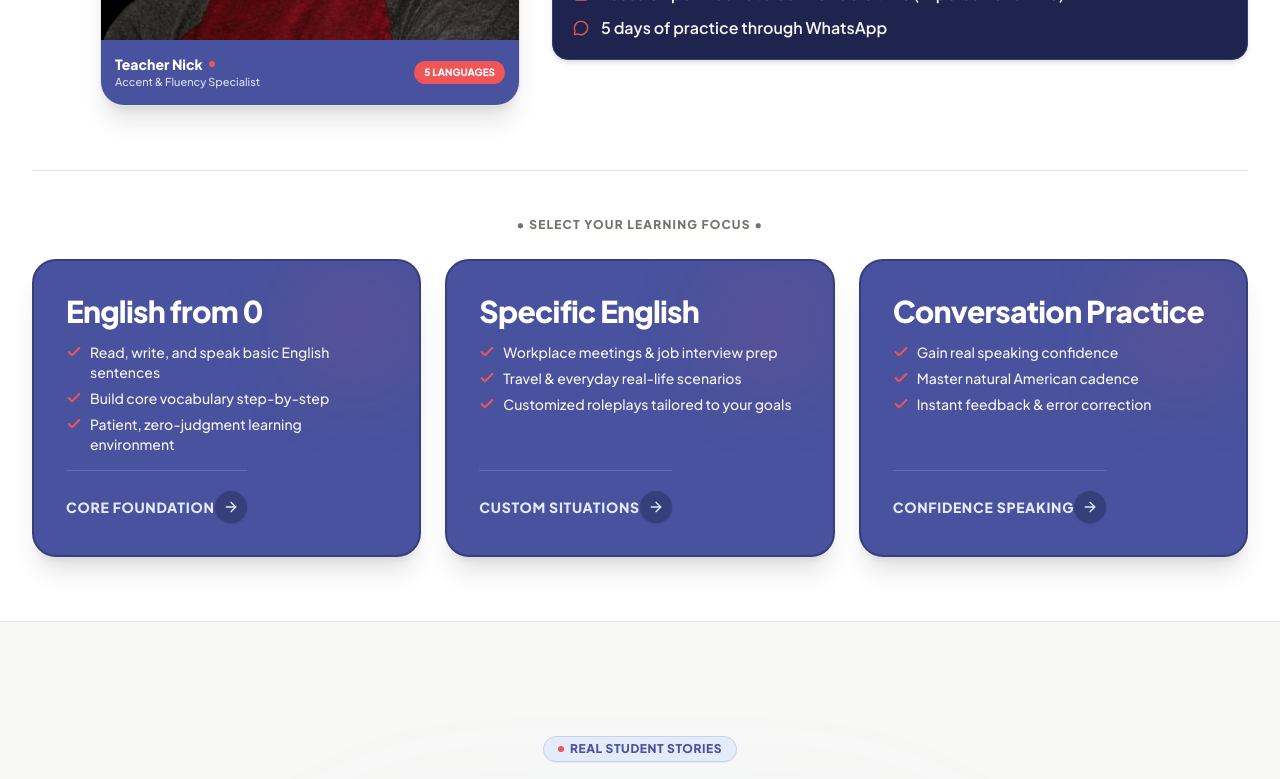
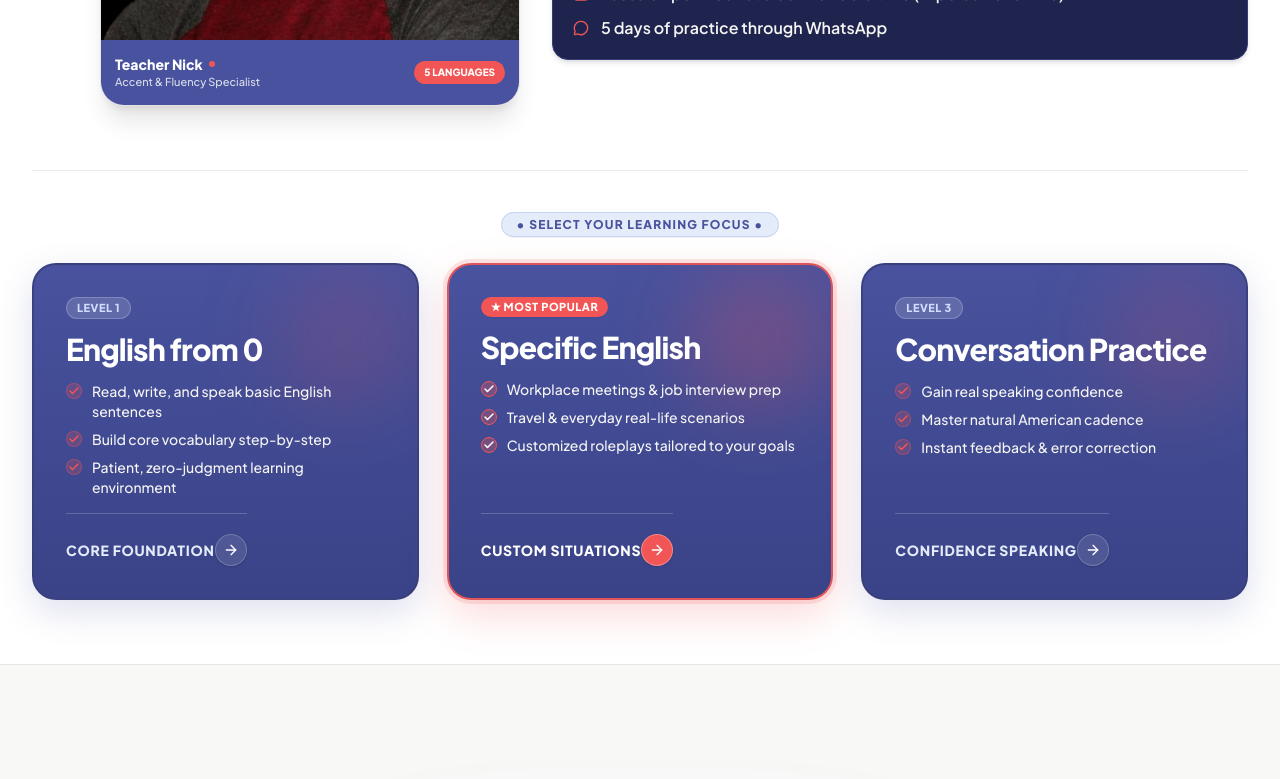
Before and after one commit to Mohansaina/speakenglishwithnick, a Next.js app: page / in a window 1280 px wide. Shown: the part 516-1295 px from the top of the page. Built offline with nearby package versions, Linux system fonts and the light colour scheme.

Commit message:
style: elevate program cards with rich gradients, level badges, and premium hover effects

```diff
--- a/src/components/Hero.tsx
+++ b/src/components/Hero.tsx
@@ -107,86 +107,110 @@ export const Hero: React.FC<HeroProps> = ({
 
         {/* 3 Prominent Large Option Boxes Positioned Underneath */}
         <div className="mt-8 sm:mt-16 pt-6 sm:pt-10 border-t border-stone-200/80">
-          <div className="text-center mb-4 sm:mb-6">
-            <span className="text-[11px] sm:text-xs font-black uppercase tracking-widest text-stone-500">
+          <div className="text-center mb-5 sm:mb-7">
+            <span className="text-[11px] sm:text-xs font-black uppercase tracking-widest text-[#48529e] bg-[#e4ebf9] px-3.5 py-1 rounded-full border border-[#c4d4f7] shadow-2xs">
               {language === 'es' ? '• SELECCIONA TU PROGRAMA •' : '• SELECT YOUR LEARNING FOCUS •'}
             </span>
           </div>
 
-          <div className="grid grid-cols-1 md:grid-cols-3 gap-3.5 sm:gap-6">
+          <div className="grid grid-cols-1 md:grid-cols-3 gap-4 sm:gap-6 lg:gap-7 items-stretch">
 
             {/* Box 1: English from 0 */}
             <button
               onClick={() => onOpenBooking(language === 'es' ? 'Inglés desde 0' : 'English from 0')}
-              className="group p-4.5 xs:p-6 sm:p-7 lg:p-8 rounded-3xl bg-[#48529e] hover:bg-[#373f7a] text-white border-2 border-[#373f7a] hover:border-[#f15555] text-left transition-all duration-300 shadow-xl hover:shadow-2xl hover:-translate-y-1 flex flex-col justify-between min-h-[auto] md:min-h-[270px] cursor-pointer relative overflow-hidden active:scale-[0.98]"
+              className="group p-5 xs:p-6 sm:p-7 lg:p-8 rounded-3xl bg-gradient-to-b from-[#48529e] to-[#3a4387] hover:from-[#3a4387] hover:to-[#2e356e] text-white border-2 border-[#373f7a]/80 hover:border-[#f15555] text-left transition-all duration-300 shadow-[0_12px_35px_rgba(72,82,158,0.18)] hover:shadow-[0_20px_45px_rgba(72,82,158,0.32)] hover:-translate-y-1.5 flex flex-col justify-between min-h-[auto] md:min-h-[280px] cursor-pointer relative overflow-hidden active:scale-[0.98]"
             >
-              <div className="absolute top-0 right-0 w-32 h-32 bg-[#f15555]/10 rounded-full blur-2xl pointer-events-none" />
+              <div className="absolute top-0 right-0 w-36 h-36 bg-[#f15555]/15 rounded-full blur-2xl pointer-events-none group-hover:scale-125 transition-transform duration-500" />
 
-              <div className="space-y-2.5 sm:space-y-3 relative z-10">
+              <div className="space-y-3 relative z-10">
+                <div className="flex items-center justify-between">
+                  <span className="text-[10px] sm:text-[11px] font-black uppercase tracking-wider px-2.5 py-0.5 rounded-full bg-white/15 text-[#d4dcff] border border-white/20">
+                    {language === 'es' ? 'Nivel 1' : 'Level 1'}
+                  </span>
+                </div>
+
                 <h3 className="text-xl sm:text-2xl lg:text-3xl font-black text-white group-hover:text-[#e4ebf9] leading-tight tracking-tight transition-colors">
                   {language === 'es' ? 'Inglés desde 0' : 'English from 0'}
                 </h3>
 
-                <ul className="space-y-1.5 xs:space-y-2 text-xs sm:text-sm text-stone-100 font-medium">
-                  <li className="flex items-start gap-2">
-                    <Check className="w-4 h-4 text-[#f15555] shrink-0 mt-0.5 stroke-[3]" />
+                <ul className="space-y-2 text-xs sm:text-sm text-stone-100 font-medium">
+                  <li className="flex items-start gap-2.5">
+                    <div className="w-4 h-4 rounded-full bg-[#f15555]/20 flex items-center justify-center shrink-0 mt-0.5 border border-[#f15555]/40">
+                      <Check className="w-3 h-3 text-[#f15555] stroke-[3]" />
+                    </div>
                     <span>{language === 'es' ? 'Lee, escribe y habla oraciones básicas' : 'Read, write, and speak basic English sentences'}</span>
                   </li>
-                  <li className="flex items-start gap-2">
-                    <Check className="w-4 h-4 text-[#f15555] shrink-0 mt-0.5 stroke-[3]" />
+                  <li className="flex items-start gap-2.5">
+                    <div className="w-4 h-4 rounded-full bg-[#f15555]/20 flex items-center justify-center shrink-0 mt-0.5 border border-[#f15555]/40">
+                      <Check className="w-3 h-3 text-[#f15555] stroke-[3]" />
+                    </div>
                     <span>{language === 'es' ? 'Construye vocabulario clave paso a paso' : 'Build core vocabulary step-by-step'}</span>
                   </li>
-                  <li className="flex items-start gap-2">
-                    <Check className="w-4 h-4 text-[#f15555] shrink-0 mt-0.5 stroke-[3]" />
+                  <li className="flex items-start gap-2.5">
+                    <div className="w-4 h-4 rounded-full bg-[#f15555]/20 flex items-center justify-center shrink-0 mt-0.5 border border-[#f15555]/40">
+                      <Check className="w-3 h-3 text-[#f15555] stroke-[3]" />
+                    </div>
                     <span>{language === 'es' ? 'Ambiente paciente y libre de juicio' : 'Patient, zero-judgment learning environment'}</span>
                   </li>
                 </ul>
               </div>
 
-              <div className="pt-3.5 sm:pt-5 border-t border-[#606cb7] flex items-center justify-between relative z-10 mt-3 sm:mt-4">
-                <span className="text-xs sm:text-sm font-black uppercase tracking-wider text-[#e4ebf9]">
+              <div className="pt-4 sm:pt-5 border-t border-white/20 flex items-center justify-between relative z-10 mt-4">
+                <span className="text-xs sm:text-sm font-black uppercase tracking-wider text-[#e4ebf9] group-hover:text-white transition-colors">
                   {language === 'es' ? 'Bases sólidas' : 'Core foundation'}
                 </span>
-                <div className="w-8 h-8 rounded-full bg-[#373f7a] group-hover:bg-[#f15555] flex items-center justify-center transition-colors shadow-sm">
-                  <ArrowRight className="w-4 h-4 text-[#e4ebf9] group-hover:text-white group-hover:translate-x-0.5 transition-all" />
+                <div className="w-8 h-8 rounded-full bg-white/10 border border-white/20 group-hover:bg-[#f15555] group-hover:border-[#f15555] flex items-center justify-center transition-all duration-300 shadow-sm">
+                  <ArrowRight className="w-4 h-4 text-white group-hover:translate-x-0.5 transition-transform" />
                 </div>
               </div>
             </button>
 
-            {/* Box 2: Specific English */}
+            {/* Box 2: Specific English (Featured Recommended) */}
             <button
               onClick={() => onOpenBooking(language === 'es' ? 'Inglés Específico' : 'Specific English')}
-              className="group p-4.5 xs:p-6 sm:p-7 lg:p-8 rounded-3xl bg-[#48529e] hover:bg-[#373f7a] text-white border-2 border-[#373f7a] hover:border-[#f15555] text-left transition-all duration-300 shadow-xl hover:shadow-2xl hover:-translate-y-1 flex flex-col justify-between min-h-[auto] md:min-h-[270px] cursor-pointer relative overflow-hidden active:scale-[0.98]"
+              className="group p-5 xs:p-6 sm:p-7 lg:p-8 rounded-3xl bg-gradient-to-b from-[#48529e] to-[#3a4387] hover:from-[#3a4387] hover:to-[#2e356e] text-white border-2 border-[#f15555]/90 hover:border-[#f15555] text-left transition-all duration-300 shadow-[0_15px_40px_rgba(241,85,85,0.22)] hover:shadow-[0_22px_50px_rgba(241,85,85,0.35)] hover:-translate-y-1.5 flex flex-col justify-between min-h-[auto] md:min-h-[280px] cursor-pointer relative overflow-hidden active:scale-[0.98] ring-4 ring-[#f15555]/15"
             >
-              <div className="absolute top-0 right-0 w-32 h-32 bg-[#f15555]/10 rounded-full blur-2xl pointer-events-none" />
+              <div className="absolute top-0 right-0 w-36 h-36 bg-[#f15555]/25 rounded-full blur-2xl pointer-events-none group-hover:scale-125 transition-transform duration-500" />
 
-              <div className="space-y-2.5 sm:space-y-3 relative z-10">
+              <div className="space-y-3 relative z-10">
+                <div className="flex items-center justify-between">
+                  <span className="text-[10px] sm:text-[11px] font-black uppercase tracking-wider px-2.5 py-0.5 rounded-full bg-[#f15555] text-white shadow-xs">
+                    {language === 'es' ? '★ Más Popular' : '★ Most Popular'}
+                  </span>
+                </div>
+
                 <h3 className="text-xl sm:text-2xl lg:text-3xl font-black text-white group-hover:text-[#e4ebf9] leading-tight tracking-tight transition-colors">
                   {language === 'es' ? 'Inglés Específico' : 'Specific English'}
                 </h3>
 
-                <ul className="space-y-1.5 xs:space-y-2 text-xs sm:text-sm text-stone-100 font-medium">
-                  <li className="flex items-start gap-2">
-                    <Check className="w-4 h-4 text-[#f15555] shrink-0 mt-0.5 stroke-[3]" />
+                <ul className="space-y-2 text-xs sm:text-sm text-stone-100 font-medium">
+                  <li className="flex items-start gap-2.5">
+                    <div className="w-4 h-4 rounded-full bg-[#f15555]/30 flex items-center justify-center shrink-0 mt-0.5 border border-[#f15555]">
+                      <Check className="w-3 h-3 text-white stroke-[3]" />
+                    </div>
                     <span>{language === 'es' ? 'Inglés para trabajo, reuniones y entrevistas' : 'Workplace meetings & job interview prep'}</span>
                   </li>
-                  <li className="flex items-start gap-2">
-                    <Check className="w-4 h-4 text-[#f15555] shrink-0 mt-0.5 stroke-[3]" />
+                  <li className="flex items-start gap-2.5">
+                    <div className="w-4 h-4 rounded-full bg-[#f15555]/30 flex items-center justify-center shrink-0 mt-0.5 border border-[#f15555]">
+                      <Check className="w-3 h-3 text-white stroke-[3]" />
+                    </div>
                     <span>{language === 'es' ? 'Viajes y situaciones de la vida real' : 'Travel & everyday real-life scenarios'}</span>
                   </li>
-                  <li className="flex items-start gap-2">
-                    <Check className="w-4 h-4 text-[#f15555] shrink-0 mt-0.5 stroke-[3]" />
+                  <li className="flex items-start gap-2.5">
+                    <div className="w-4 h-4 rounded-full bg-[#f15555]/30 flex items-center justify-center shrink-0 mt-0.5 border border-[#f15555]">
+                      <Check className="w-3 h-3 text-white stroke-[3]" />
+                    </div>
                     <span>{language === 'es' ? 'Práctica adaptada a tu meta personal' : 'Customized roleplays tailored to your goals'}</span>
                   </li>
                 </ul>
               </div>
 
-              <div className="pt-3.5 sm:pt-5 border-t border-[#606cb7] flex items-center justify-between relative z-10 mt-3 sm:mt-4">
-                <span className="text-xs sm:text-sm font-black uppercase tracking-wider text-[#e4ebf9]">
+              <div className="pt-4 sm:pt-5 border-t border-white/20 flex items-center justify-between relative z-10 mt-4">
+                <span className="text-xs sm:text-sm font-black uppercase tracking-wider text-white group-hover:text-[#e4ebf9] transition-colors">
                   {language === 'es' ? 'Personalizar tema' : 'Custom situations'}
                 </span>
-                <div className="w-8 h-8 rounded-full bg-[#373f7a] group-hover:bg-[#f15555] flex items-center justify-center transition-colors shadow-sm">
-                  <ArrowRight className="w-4 h-4 text-[#e4ebf9] group-hover:text-white group-hover:translate-x-0.5 transition-all" />
+                <div className="w-8 h-8 rounded-full bg-[#f15555] border border-white/30 group-hover:bg-[#e04444] flex items-center justify-center transition-all duration-300 shadow-sm">
+                  <ArrowRight className="w-4 h-4 text-white group-hover:translate-x-0.5 transition-transform" />
                 </div>
               </div>
             </button>
@@ -194,37 +218,49 @@ export const Hero: React.FC<HeroProps> = ({
             {/* Box 3: Conversation Practice */}
             <button
               onClick={() => onOpenBooking(language === 'es' ? 'Práctica de Conversación' : 'Conversation Practice')}
-              className="group p-4.5 xs:p-6 sm:p-7 lg:p-8 rounded-3xl bg-[#48529e] hover:bg-[#373f7a] text-white border-2 border-[#373f7a] hover:border-[#f15555] text-left transition-all duration-300 shadow-xl hover:shadow-2xl hover:-translate-y-1 flex flex-col justify-between min-h-[auto] md:min-h-[270px] cursor-pointer relative overflow-hidden active:scale-[0.98]"
+              className="group p-5 xs:p-6 sm:p-7 lg:p-8 rounded-3xl bg-gradient-to-b from-[#48529e] to-[#3a4387] hover:from-[#3a4387] hover:to-[#2e356e] text-white border-2 border-[#373f7a]/80 hover:border-[#f15555] text-left transition-all duration-300 shadow-[0_12px_35px_rgba(72,82,158,0.18)] hover:shadow-[0_20px_45px_rgba(72,82,158,0.32)] hover:-translate-y-1.5 flex flex-col justify-between min-h-[auto] md:min-h-[280px] cursor-pointer relative overflow-hidden active:scale-[0.98]"
             >
-              <div className="absolute top-0 right-0 w-32 h-32 bg-[#f15555]/10 rounded-full blur-2xl pointer-events-none" />
+              <div className="absolute top-0 right-0 w-36 h-36 bg-[#f15555]/15 rounded-full blur-2xl pointer-events-none group-hover:scale-125 transition-transform duration-500" />
 
-              <div className="space-y-2.5 sm:space-y-3 relative z-10">
+              <div className="space-y-3 relative z-10">
+                <div className="flex items-center justify-between">
+                  <span className="text-[10px] sm:text-[11px] font-black uppercase tracking-wider px-2.5 py-0.5 rounded-full bg-white/15 text-[#d4dcff] border border-white/20">
+                    {language === 'es' ? 'Nivel 3' : 'Level 3'}
+                  </span>
+                </div>
+
                 <h3 className="text-xl sm:text-2xl lg:text-3xl font-black text-white group-hover:text-[#e4ebf9] leading-tight tracking-tight transition-colors">
                   {language === 'es' ? 'Práctica de Conversación' : 'Conversation Practice'}
                 </h3>
 
-                <ul className="space-y-1.5 xs:space-y-2 text-xs sm:text-sm text-stone-100 font-medium">
-                  <li className="flex items-start gap-2">
-                    <Check className="w-4 h-4 text-[#f15555] shrink-0 mt-0.5 stroke-[3]" />
+                <ul className="space-y-2 text-xs sm:text-sm text-stone-100 font-medium">
+                  <li className="flex items-start gap-2.5">
+                    <div className="w-4 h-4 rounded-full bg-[#f15555]/20 flex items-center justify-center shrink-0 mt-0.5 border border-[#f15555]/40">
+                      <Check className="w-3 h-3 text-[#f15555] stroke-[3]" />
+                    </div>
                     <span>{language === 'es' ? 'Gana confianza total al hablar' : 'Gain real speaking confidence'}</span>
                   </li>
-                  <li className="flex items-start gap-2">
-                    <Check className="w-4 h-4 text-[#f15555] shrink-0 mt-0.5 stroke-[3]" />
+                  <li className="flex items-start gap-2.5">
+                    <div className="w-4 h-4 rounded-full bg-[#f15555]/20 flex items-center justify-center shrink-0 mt-0.5 border border-[#f15555]/40">
+                      <Check className="w-3 h-3 text-[#f15555] stroke-[3]" />
+                    </div>
                     <span>{language === 'es' ? 'Domina el ritmo del acento americano' : 'Master natural American cadence'}</span>
                   </li>
-                  <li className="flex items-start gap-2">
-                    <Check className="w-4 h-4 text-[#f15555] shrink-0 mt-0.5 stroke-[3]" />
+                  <li className="flex items-start gap-2.5">
+                    <div className="w-4 h-4 rounded-full bg-[#f15555]/20 flex items-center justify-center shrink-0 mt-0.5 border border-[#f15555]/40">
+                      <Check className="w-3 h-3 text-[#f15555] stroke-[3]" />
+                    </div>
                     <span>{language === 'es' ? 'Aprende vocabulario y corrige tus errores' : 'Instant feedback & error correction'}</span>
                   </li>
                 </ul>
               </div>
 
-              <div className="pt-3.5 sm:pt-5 border-t border-[#606cb7] flex items-center justify-between relative z-10 mt-3 sm:mt-4">
-                <span className="text-xs sm:text-sm font-black uppercase tracking-wider text-[#e4ebf9]">
+              <div className="pt-4 sm:pt-5 border-t border-white/20 flex items-center justify-between relative z-10 mt-4">
+                <span className="text-xs sm:text-sm font-black uppercase tracking-wider text-[#e4ebf9] group-hover:text-white transition-colors">
                   {language === 'es' ? 'Hablar con confianza' : 'Confidence speaking'}
                 </span>
-                <div className="w-8 h-8 rounded-full bg-[#373f7a] group-hover:bg-[#f15555] flex items-center justify-center transition-colors shadow-sm">
-                  <ArrowRight className="w-4 h-4 text-[#e4ebf9] group-hover:text-white group-hover:translate-x-0.5 transition-all" />
+                <div className="w-8 h-8 rounded-full bg-white/10 border border-white/20 group-hover:bg-[#f15555] group-hover:border-[#f15555] flex items-center justify-center transition-all duration-300 shadow-sm">
+                  <ArrowRight className="w-4 h-4 text-white group-hover:translate-x-0.5 transition-transform" />
                 </div>
               </div>
             </button>
```
